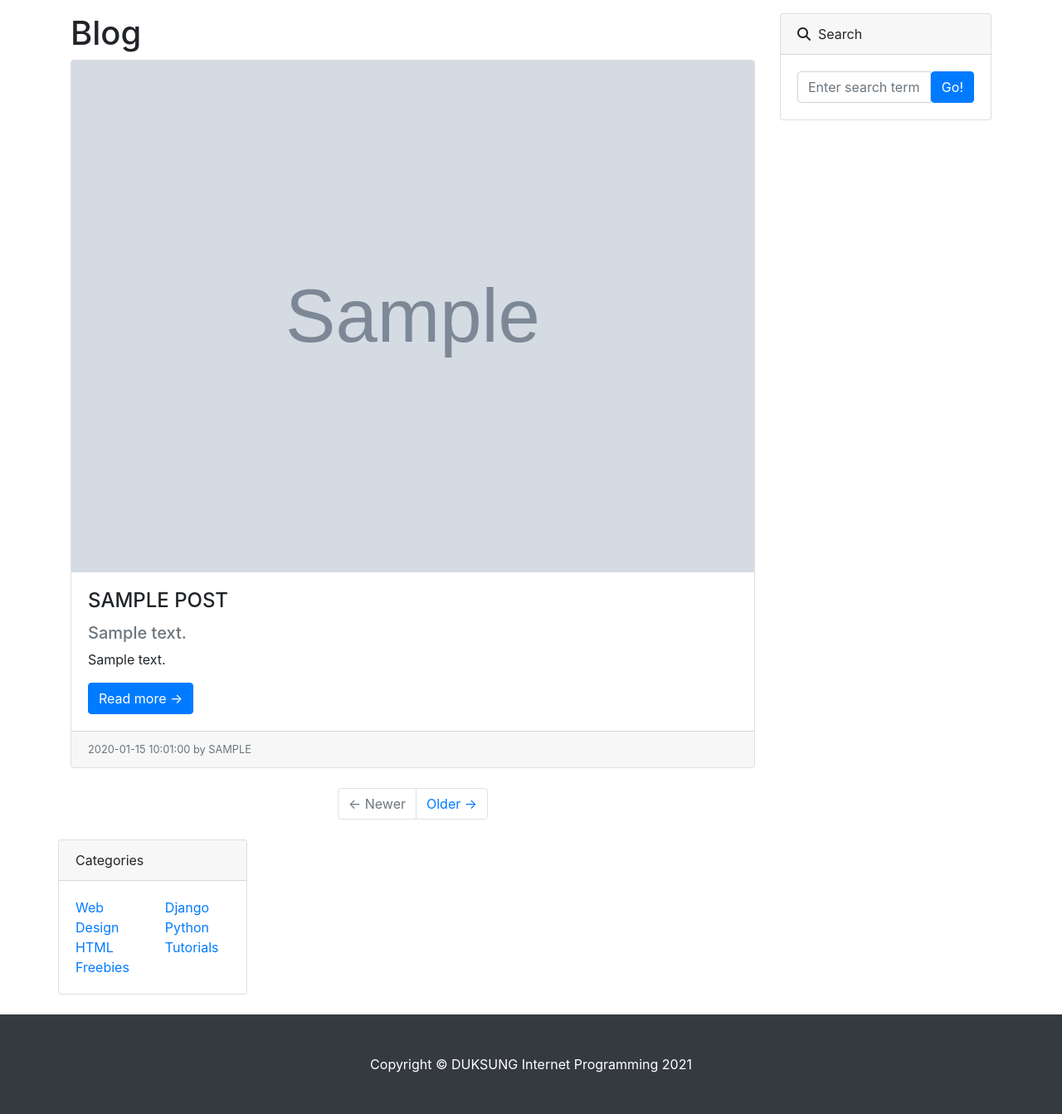
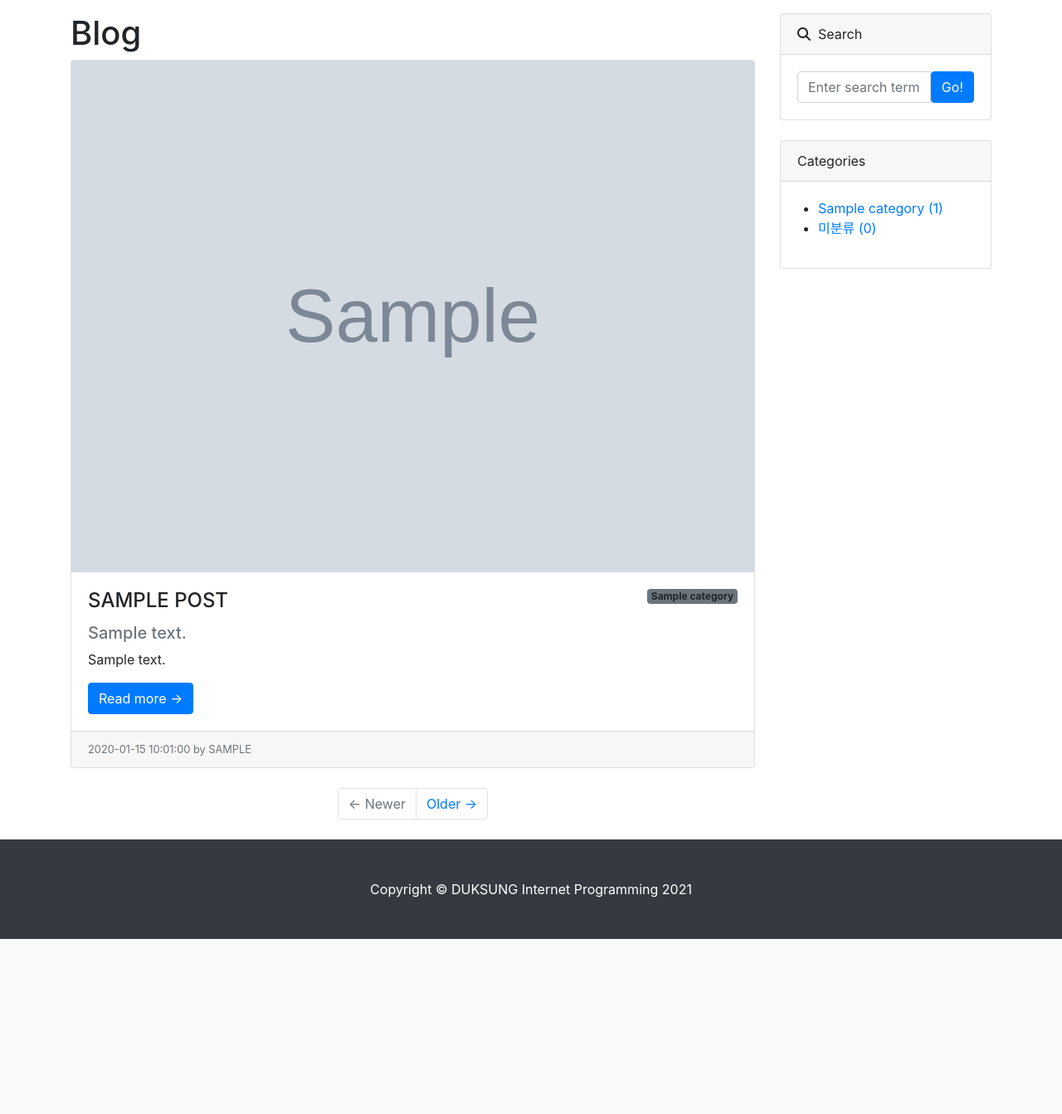
Before and after one commit to C0012S/DS_InternetProgramming, a Django app: page /blog/ in a window 1280 px wide. Shown: the part 56-1399 px from the top of the page at 83% size. After the commit the page ends 1188 px from the top, so only its background shows below. Run offline with Django 3.2, Linux system fonts and the light colour scheme; tables that the repository leaves empty hold one stand-in row (values such as "Sample post"); grey boxes marked "Sample" are stand-in pictures; some libraries are stand-ins or nearby versions.

Commit message:
포스트 목록/상세 페이지에 카테고리 기능 추가하기

```diff
--- a/blog/models.py
+++ b/blog/models.py
@@ -3,6 +3,16 @@ from django.contrib.auth.models import User #장고가 제공해 주고 있는 U
 import os
 
 # Create your models here.
+
+class Category(models.Model):
+    name = models.CharField(max_length=50, unique=True)
+    slug = models.SlugField(max_length=200, unique=True, allow_unicode=True)
+
+    def __str__(self):
+        return self.name
+
+    class Meta:
+        verbose_name_plural = 'Categories'
 
 class Post(models.Model):
     title = models.CharField(max_length=30)
@@ -16,6 +26,8 @@ class Post(models.Model):
 
     author = models.ForeignKey(User, null=True, on_delete=models.SET_NULL) #User가 삭제되었을 때 Post의 author를 NULL 처리 -> author가 NULL이 허용된다는 설정 필요 : null=True  #on_delete=models.CASCADE : User가 삭제되었을 때 Post의 내용도 같이 삭제
 
+    category = models.ForeignKey(Category, null=True, blank=True, on_delete=models.SET_NULL) #blank=True : 처음부터 NULL 값을 넣거나 값을 안 넣게 해 준다
+
     def __str__(self):
         #return f'[{self.pk}]{self.title}'
         return f'[{self.pk}]{self.title} :: {self.author}'
--- a/blog/templates/blog/base.html
+++ b/blog/templates/blog/base.html
@@ -15,35 +15,31 @@
         <div class="col-md-8 col-lg-9" id="main-area">
           {% block main_area %}
           {% endblock %}
+
             <div class="col-md-4 col-lg-3">
               <!-- Search widget-->
               <div class="card mb-4">
-            <div class="card-header"><i class="fas fa-search"></i>&nbsp;&nbsp;Search</div>
+                <div class="card-header"><i class="fas fa-search"></i>&nbsp;&nbsp;Search
+                </div>
                     <div class="card-body">
                         <div class="input-group">
                             <input class="form-control" type="text" placeholder="Enter search term..." aria-label="Enter search term..." aria-describedby="button-search" />
                             <button class="btn btn-primary" id="button-search" type="button">Go!</button>
                         </div>
                     </div>
-            </div> <!-- ? -->
               </div>
               <!-- Categories widget-->
-          <div class="card mb-4">
-            <div class="card-header">Categories</div>
+              <div class="card mb-4" id="categories-card">
+                <div class="card-header">
+                    Categories
+                </div>
                   <div class="card-body">
                     <div class="row">
-                    <div class="col-sm-6">
-                        <ul class="list-unstyled mb-0">
-                            <li><a href="#!">Web Design</a></li>
-                            <li><a href="#!">HTML</a></li>
-                            <li><a href="#!">Freebies</a></li>
-                        </ul>
-                    </div>
-                    <div class="col-sm-6">
-                        <ul class="list-unstyled mb-0">
-                            <li><a href="#!">Django</a></li>
-                            <li><a href="#!">Python</a></li>
-                            <li><a href="#!">Tutorials</a></li>
+                        <ul> <!-- class="list-unstyled mb-0" : bootstrap 불릿 -->
+                            {% for c in categories %}
+                                <li><a href="#!">{{c}} ({{c.post_set.count}})</a></li>
+                            {% endfor %}
+                            <li><a href="#!">미분류 ({{no_category_post_count}})</a></li>
                         </ul>
                     </div>
                   </div>
--- a/blog/templates/blog/post_detail.html
+++ b/blog/templates/blog/post_detail.html
@@ -7,6 +7,11 @@
                     <div id="post-area">
                         <!-- Post header-->
                         <header class="mb-4">
+                            {% if post.category %}
+                                <span class="badge bg-secondary float=right">{{post.category}}</span>
+                            {% else %}
+                                <span class="badge bg-secondary float=right">미분류</span>
+                            {% endif %}
                             <!-- Post title-->
                             <h1 class="fw-bolder mb-1">{{ post.title }}</h1>
                             <h5 class="text-muted"> {{ post.hook_text }}</h5>
--- a/blog/templates/blog/post_list.html
+++ b/blog/templates/blog/post_list.html
@@ -4,7 +4,7 @@
           {% if post_list.exists %}
           {% for p in post_list %}
           <!-- Blog post-->
-          <div class="card mb-4">
+          <div class="card mb-4" id="post-{{p.pk}}">
             {% if p.head_image %}
                 <img class="card-img-top" src="{{ p.head_image.url }}" alt="{{p}}의 head image" />
             {% else %}
@@ -12,7 +12,11 @@
                     alt="random image" />
             {% endif %}
             <div class="card-body">
-
+                {% if p.category %}
+                    <span class="badge bg-secondary float-right">{{p.category}}</span>
+                {% else %}
+                    <span class="badge bg-secondary float-right">미분류</span>
+                {% endif %}
                 <h2 class="card-title h4">{{ p.title | upper }}</h2> <!-- lower : 소문자, upper : 대문자 -->
                 {% if p.hook_text %}
                     <h5 class="text-muted"> {{ p.hook_text }} </h5>
--- a/blog/views.py
+++ b/blog/views.py
@@ -1,17 +1,31 @@
 from django.shortcuts import render
 from django.views.generic import ListView, DetailView
 
-from . models import Post
+from . models import Post, Category
 
 # Create your views here.
 class PostList(ListView) :
     model = Post
     ordering = '-pk'
+
+    def get_context_data(self, *, object_list=None, **kwargs):
+        context = super(PostList, self).get_context_data() #부모가 가지고 있는 것을 상속받는다
+        context['categories'] = Category.objects.all()
+        context['no_category_post_count'] = Post.objects.filter(category=None).count()
+        return context
+
 #    template_name = 'blog/index.html'
 # post_list.html  #(index.html 이름을 post_list.html로 수정)  #template_name을 선언 안 해 주는 방법
 
 class PostDetail(DetailView) :
     model = Post
+
+    def get_context_data(self, *, object_list=None, **kwargs):
+        context = super(PostDetail, self).get_context_data() #상위에 있는 get_context_data를 가지고 와서 사용하겠다
+        context['categories'] = Category.objects.all()
+        context['no_category_post_count'] = Post.objects.filter(category=None).count()
+        return context
+
 # post_detail.html  #(single_post_page.html 이름을 post_detail.html로 수정)
 
 
```
Also changed, not shown: blog/admin.py (+6 -1 lines), blog/tests.py (+74 -35 lines). Lines whose indentation alone changed are shown as unchanged.
